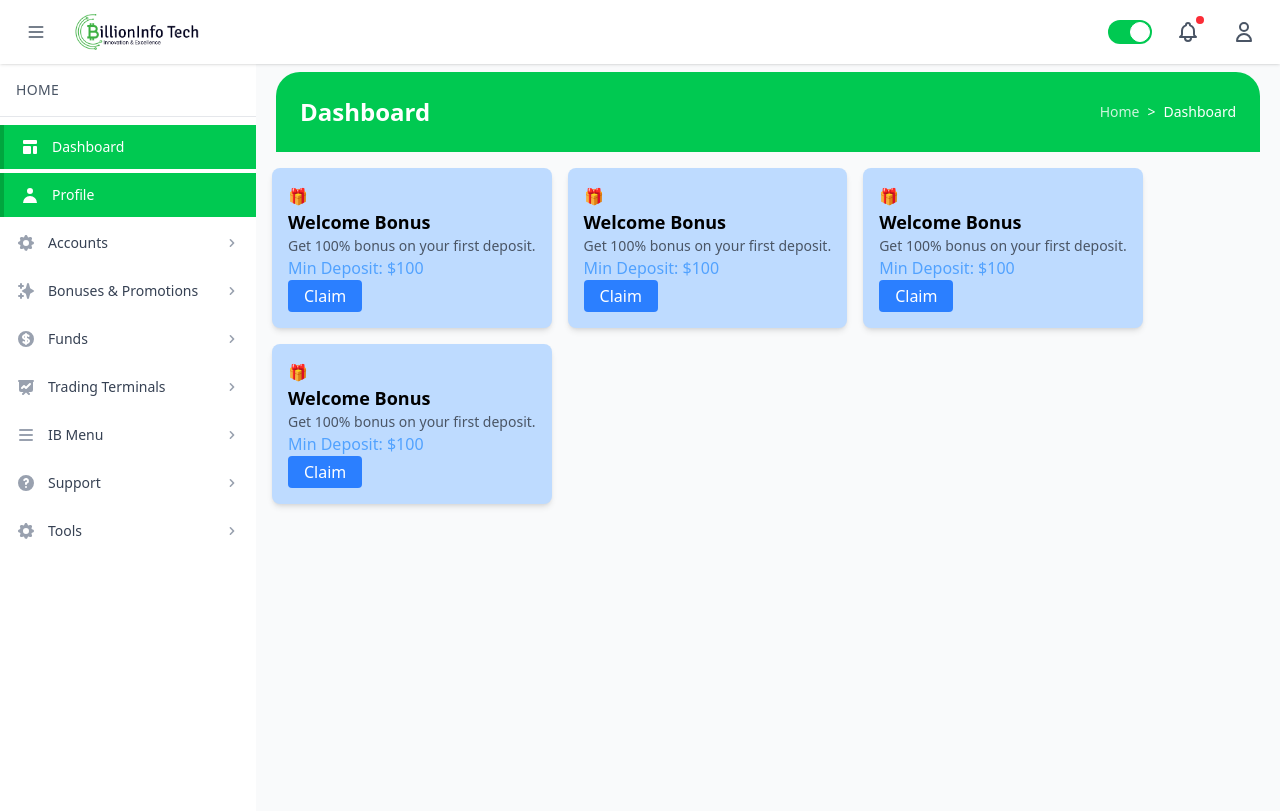
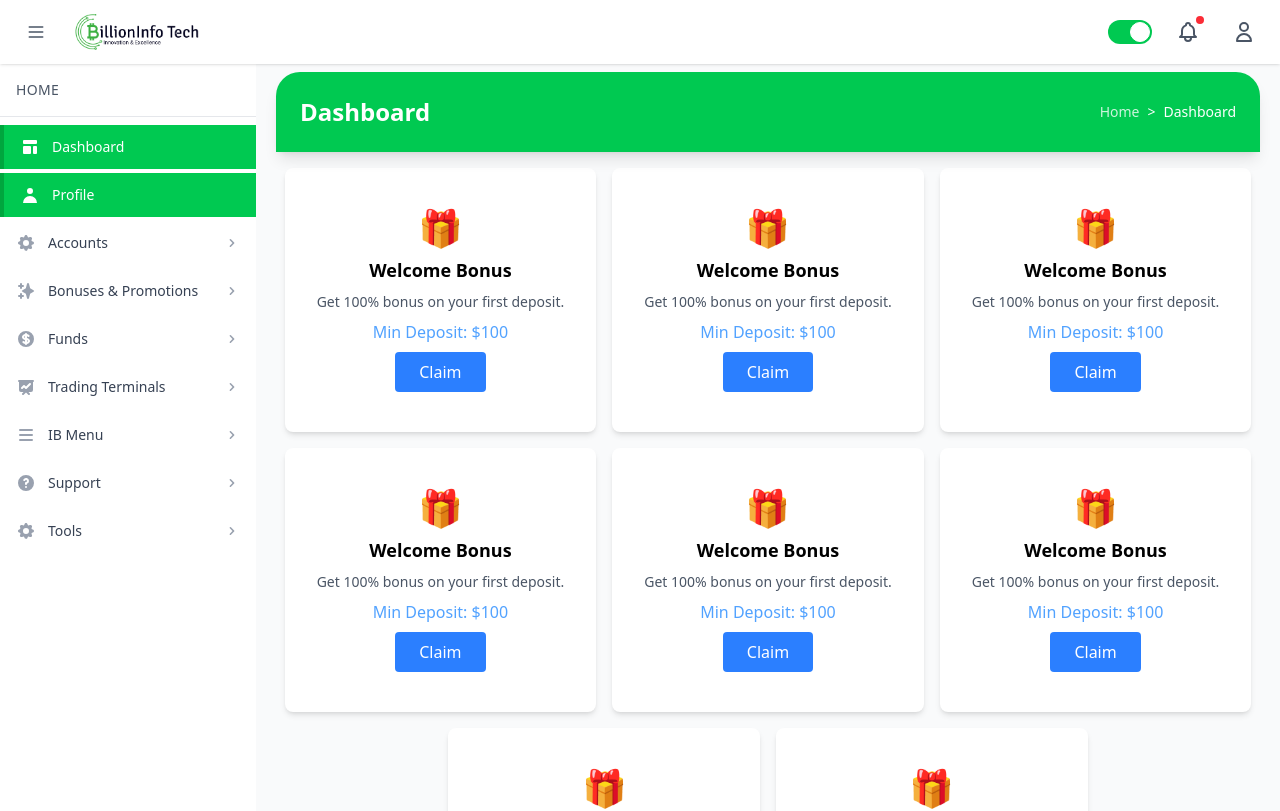
Before and after one commit to anasstudy01/BillionInfoTech_CRM, a React (Vite) app: page / in a window 1280 px wide. Shown: the top 811 px of the page. Built offline with nearby package versions, Linux system fonts and the light colour scheme.

Commit message:
Refactor BonusCard styles and enhance BonusLayout with additional BonusCard instances

```diff
--- a/src/Components/main/BonusCard.jsx
+++ b/src/Components/main/BonusCard.jsx
@@ -2,12 +2,12 @@ import React from 'react'
 
 const BonusCard = ({ icon, title, description, info, buttonText }) => {
   return (
-    <div className="bonus-card bg-blue-200   shadow-md rounded-lg p-4">
-      <div className="bonus-icon w-[60px]">{icon}</div>
+    <div className="bonus-card bg-white px-8 py-10 text-center shadow-md rounded-lg space-y-2">
+      <div className="bonus-icon  mx-auto text-4xl">{icon}</div>
       <h3 className='text-lg font-semibold'>{title}</h3>
       <p className='text-sm text-gray-600'>{description}</p>
-      <div className="bonus-info text-blue-400 ">{info}</div>
-      <button className="claim-btn bg-blue-500 text-white py-1 px-4 rounded">{buttonText}</button>
+      <div className="bonus-info text-blue-400">{info}</div>
+      <button className="claim-btn bg-blue-500 text-white py-2 px-6 rounded hover:bg-blue-600 transition-colors">{buttonText}</button>
     </div>
   )
 }
--- a/src/Components/main/DashboardNav.jsx
+++ b/src/Components/main/DashboardNav.jsx
@@ -2,7 +2,7 @@ import React from 'react'
 
 const DashboardNav = () => {
   return (
-    <div className="bg-green-500 mx-5 rounded-t-3xl mt-2 py-6 text-white px-6 relative overflow-hidden ">
+    <div className="bg-green-500 mx-5 shadow-lg rounded-t-3xl mt-2 py-6 text-white px-6 relative overflow-hidden ">
         <div className="flex justify-between items-center relative z-10">
           <h1 className="text-2xl font-bold">Dashboard</h1>
           <nav className="text-sm">
--- a/src/Layout/BonusLayout.jsx
+++ b/src/Layout/BonusLayout.jsx
@@ -7,9 +7,7 @@ const BonusLayout = () => {
 
   <DashboardNav />
 
-
-
-    <div className="bonus-container flex m-4 gap-4 flex-wrap">
+    <div className="bonus-container bg-gray-50 flex mx-auto px-4 py-4 gap-4 flex-wrap justify-center max-w-screen-xl">
         <BonusCard
           icon="🎁"
           title="Welcome Bonus"
@@ -38,6 +36,35 @@ const BonusLayout = () => {
           info="Min Deposit: $100"
           buttonText="Claim"
         />
+        <BonusCard
+          icon="🎁"
+          title="Welcome Bonus"
+          description="Get 100% bonus on your first deposit."
+          info="Min Deposit: $100"
+          buttonText="Claim"
+        />
+         <BonusCard
+          icon="🎁"
+          title="Welcome Bonus"
+          description="Get 100% bonus on your first deposit."
+          info="Min Deposit: $100"
+          buttonText="Claim"
+        />
+         <BonusCard
+          icon="🎁"
+          title="Welcome Bonus"
+          description="Get 100% bonus on your first deposit."
+          info="Min Deposit: $100"
+          buttonText="Claim"
+        />
+         <BonusCard
+          icon="🎁"
+          title="Welcome Bonus"
+          description="Get 100% bonus on your first deposit."
+          info="Min Deposit: $100"
+          buttonText="Claim"
+        />
+
 
      </div>
 
```
